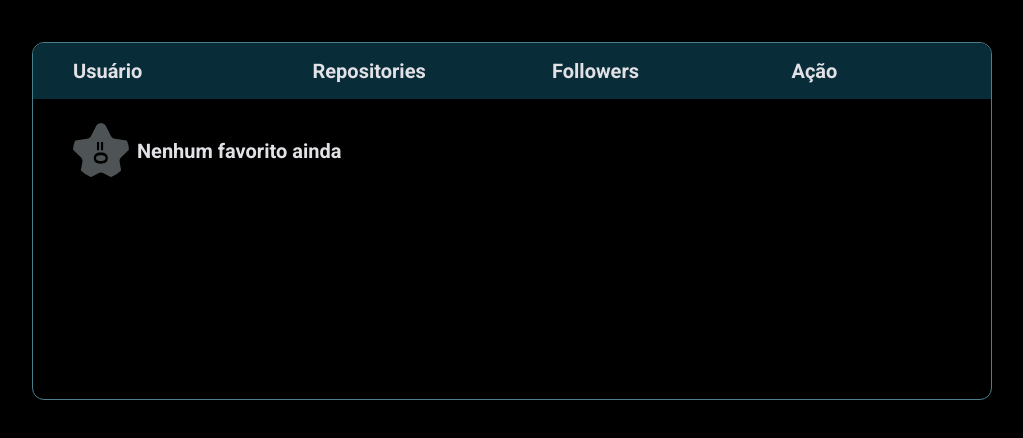
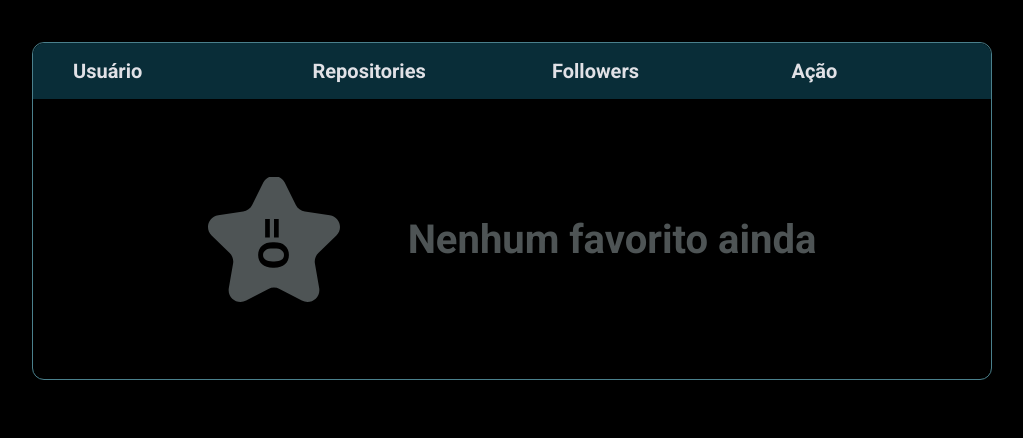
Before and after one commit to paulinhoteixeira/gitfav, a plain HTML site: page index.html in a window 1280 px wide. Shown: the part 170-608 px from the top of the page, without its empty margins (128-1151 px from the left). Drawn offline with Linux system fonts and the light colour scheme.

Commit message:
empty table style

```diff
--- a/js/Favorites.js
+++ b/js/Favorites.js
@@ -97,8 +97,8 @@ export class FavoriteView extends Favorites {
   emptyTable() {
     const trEmpty = document.createElement("tr");
     trEmpty.innerHTML = `
-      <tr class="empty-table">
-          <td>
+      <tr >
+          <td class="empty-table">
             <img src="./assets/Estrela.svg" alt="">
             <p>Nenhum favorito ainda</p>
           </td>
--- a/style.css
+++ b/style.css
@@ -146,7 +146,7 @@ thead, tr {
 tbody{
   display:block;
   overflow-y: auto;
-  height: 300px;
+  max-height: 30rem;
   width:100%;
 
 }
@@ -182,3 +182,20 @@ tbody tr td:nth-child(1) {
 .remove{
   color: #F75A68;
 }
+
+.empty-table{
+  justify-content: center;
+  min-height: 28rem;
+}
+
+.empty-table > p{
+  font-size: 4rem;
+  color: #4E5455;
+  margin-left: 6rem;
+}
+
+.empty-table > img{
+  width: 13.2rem;
+  height: 12.5rem;
+  border-radius: 0;
+}
```
